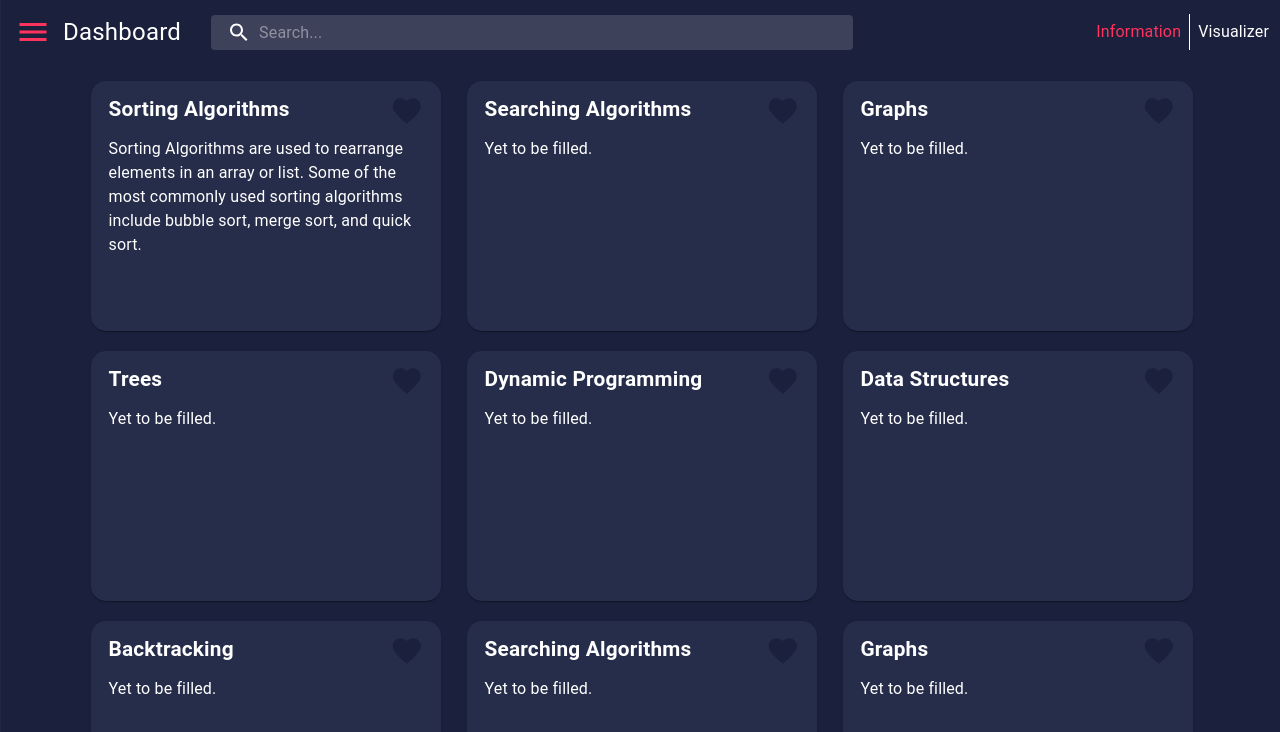
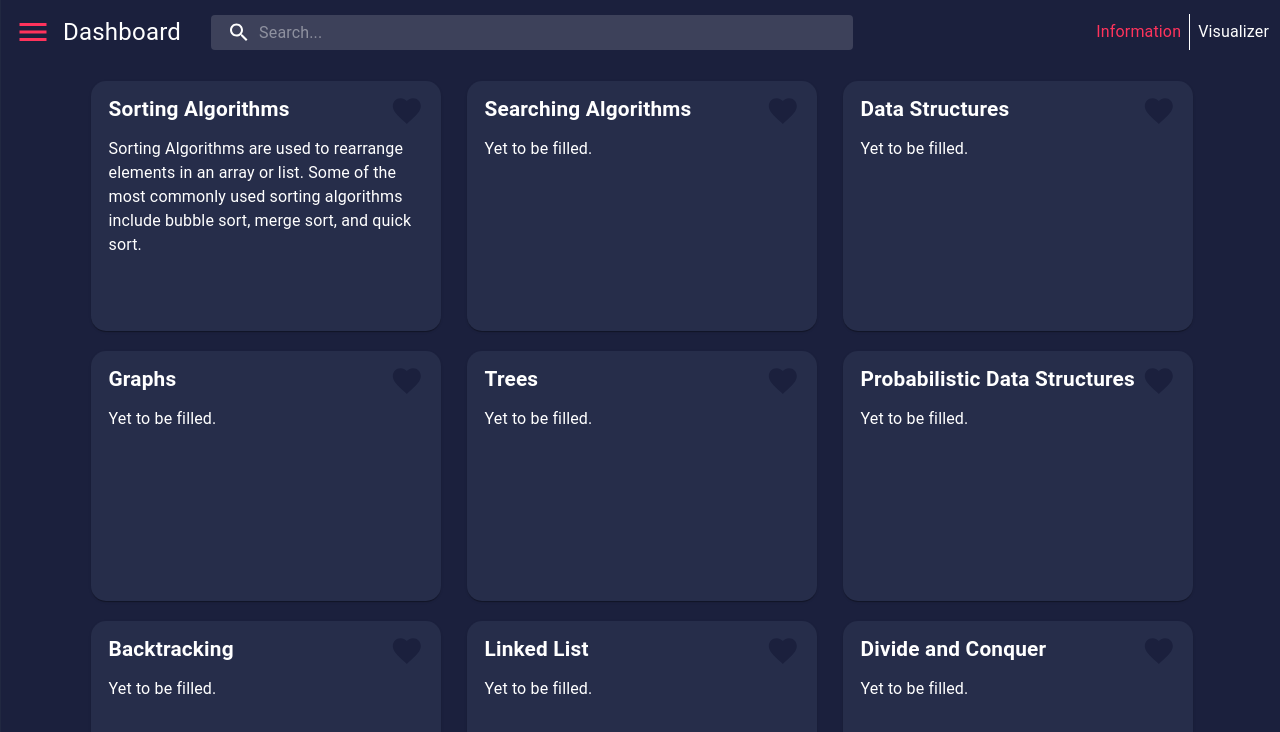
Before and after one commit to AlgoVisionKnights-V2/adv-react, a React (Create React App) app: page / in a window 1280 px wide. Shown: the top 732 px of the page. Built offline with nearby package versions, Linux system fonts and the light colour scheme.

Commit message:
More fixes and redeployed

```diff
--- a/src/components/dashboard/algorithmList.js
+++ b/src/components/dashboard/algorithmList.js
@@ -9,27 +9,7 @@ const algorithms = [
 		description: 'Yet to be filled.',
 	},
 	{
-		title: 'Graphs',
-		description: 'Yet to be filled.',
-	},
-	{
-		title: 'Trees',
-		description: 'Yet to be filled.',
-	},
-	{
-		title: 'Dynamic Programming',
-		description: 'Yet to be filled.',
-	},
-	{
 		title: 'Data Structures',
-		description: 'Yet to be filled.',
-	},
-	{
-		title: 'Backtracking',
-		description: 'Yet to be filled.',
-	},
-	{
-		title: 'Searching Algorithms',
 		description: 'Yet to be filled.',
 	},
 	{
@@ -41,11 +21,7 @@ const algorithms = [
 		description: 'Yet to be filled.',
 	},
 	{
-		title: 'Dynamic Programming',
-		description: 'Yet to be filled.',
-	},
-	{
-		title: 'Data Structures',
+		title: 'Probabilistic Data Structures',
 		description: 'Yet to be filled.',
 	},
 	{
@@ -53,28 +29,16 @@ const algorithms = [
 		description: 'Yet to be filled.',
 	},
 	{
-		title: 'Searching Algorithms',
+		title: 'Linked List',
 		description: 'Yet to be filled.',
 	},
 	{
-		title: 'Graphs',
-		description: 'Yet to be filled.',
-	},
-	{
-		title: 'Trees',
+		title: 'Divide and Conquer',
 		description: 'Yet to be filled.',
 	},
 	{
 		title: 'Dynamic Programming',
 		description: 'Yet to be filled.',
 	},
-	{
-		title: 'Data Structures',
-		description: 'Yet to be filled.',
-	},
-	{
-		title: 'Backtracking',
-		description: 'Yet to be filled.',
-	},
 ];
 export default algorithms;
--- a/src/components/navgroup/NavGroup.js
+++ b/src/components/navgroup/NavGroup.js
@@ -14,6 +14,7 @@ import {
 import NavLink from '../navlink/NavLink';
 
 function NavGroup({ group, groups, panel, expanded, handleChange }) {
+	console.log(expanded);
 	const names = groups[group];
 	return (
 		<Accordion
@@ -22,7 +23,13 @@ function NavGroup({ group, groups, panel, expanded, handleChange }) {
 			onChange={handleChange(panel)}>
 			<ListItem id='nav-group-button' button>
 				<AccordionSummary id='accordion-summary'>
-					<ListItemText id='nav-item-text'>{group}</ListItemText>
+					<ListItemText
+						id='nav-item-text'
+						style={{
+							color: expanded == panel ? '#ff335c' : '#ffffff',
+						}}>
+						{group}
+					</ListItemText>
 				</AccordionSummary>
 			</ListItem>
 			<AccordionDetails id='accordion-details' ref={React.createRef()}>
```
